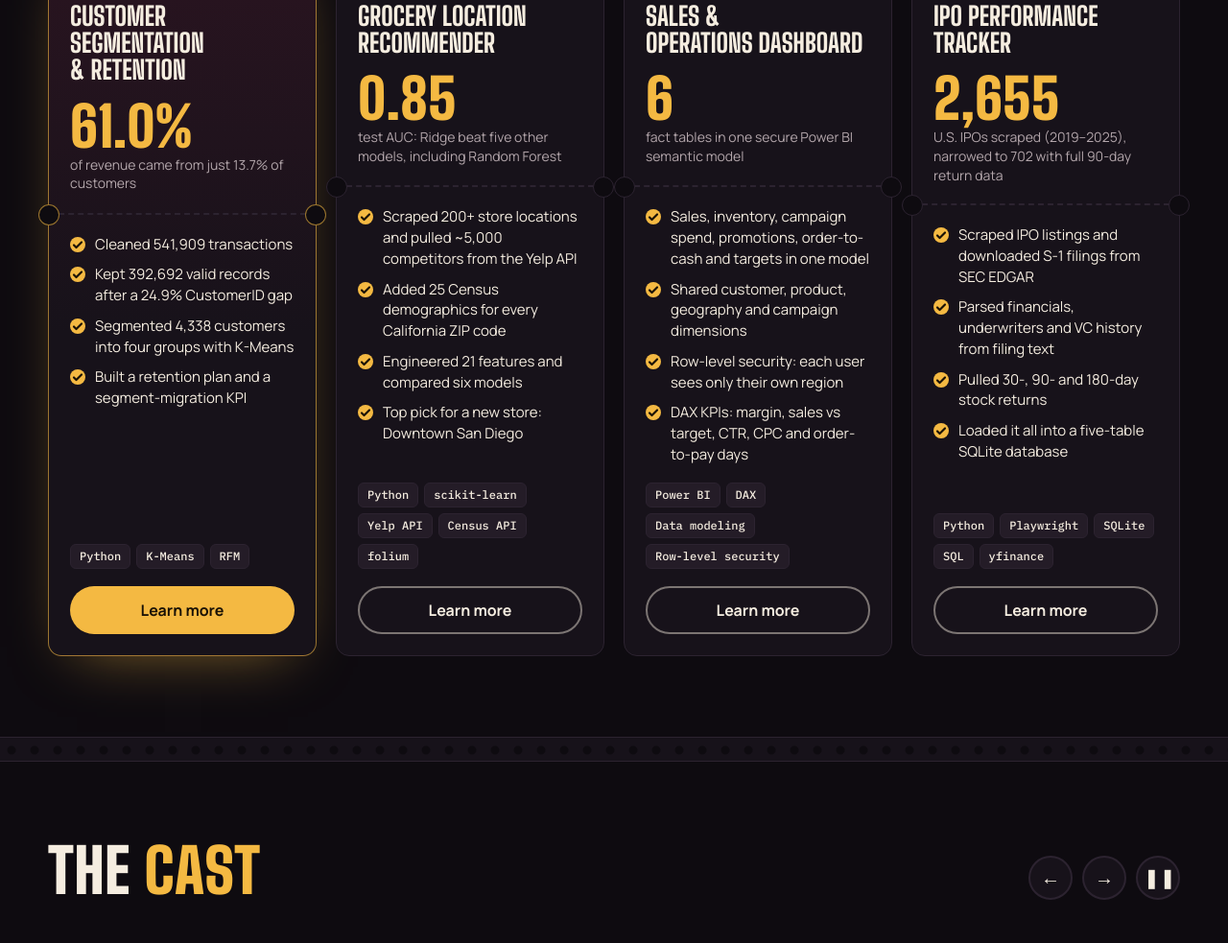
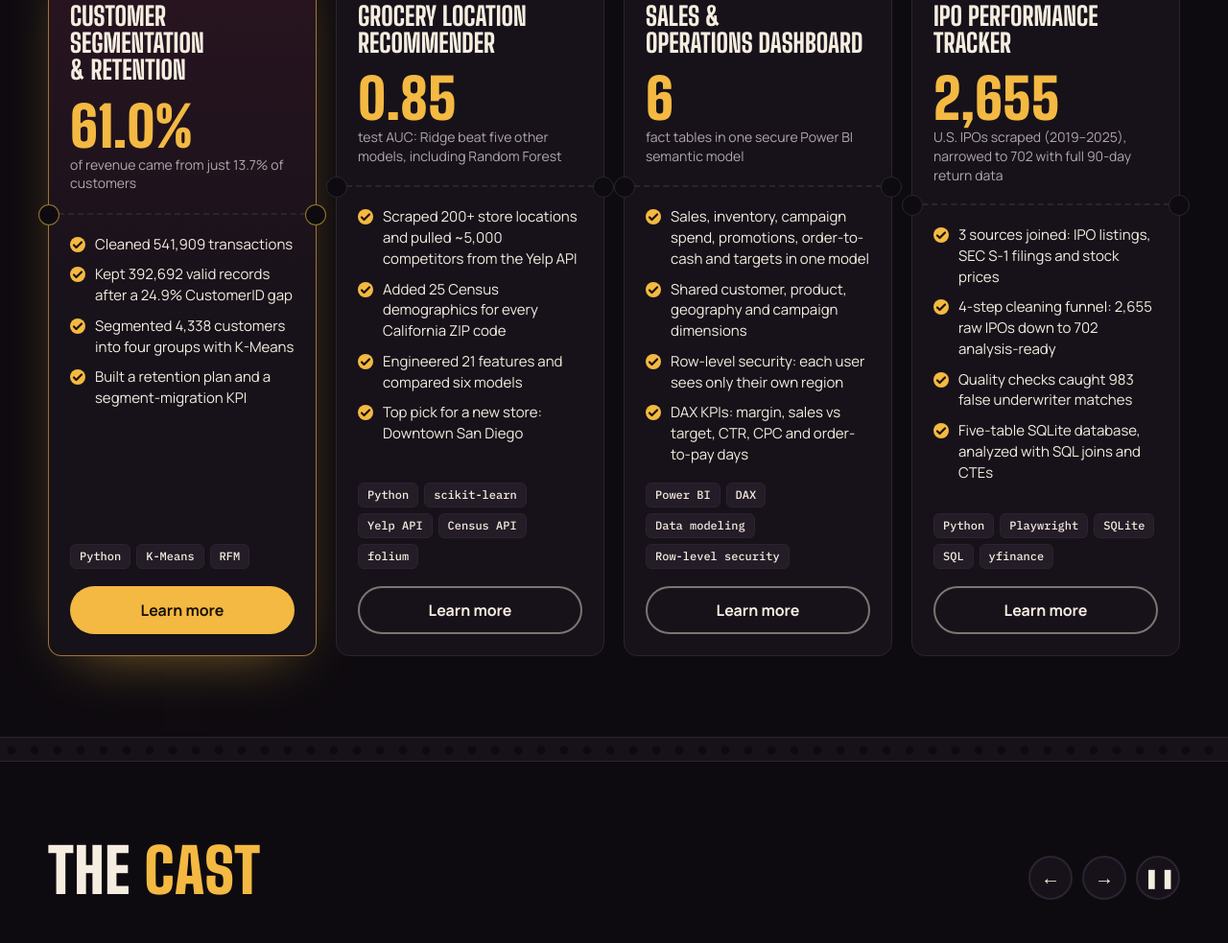
Before and after one commit to aditiba31/aditiba31.github.io, a plain HTML site: page index.html in a window 1280 px wide. Shown: the part 926-1909 px from the top of the page at 96% size. Drawn offline with nearby package versions, Linux system fonts and the light colour scheme.

Commit message:
Add files via upload

```diff
--- a/index.html
+++ b/index.html
@@ -449,10 +449,10 @@ const PROJECTS = [
     title:"IPO Performance Tracker",
     figure:"2,655", figNote:"U.S. IPOs scraped (2019–2025), narrowed to 702 with full 90-day return data",
     feats:[
-      "Scraped IPO listings and downloaded S-1 filings from SEC EDGAR",
-      "Parsed financials, underwriters and VC history from filing text",
-      "Pulled 30-, 90- and 180-day stock returns",
-      "Loaded it all into a five-table SQLite database"
+      "3 sources joined: IPO listings, SEC S-1 filings and stock prices",
+      "4-step cleaning funnel: 2,655 raw IPOs down to 702 analysis-ready",
+      "Quality checks caught 983 false underwriter matches",
+      "Five-table SQLite database, analyzed with SQL joins and CTEs"
     ],
     tools:["Python","Playwright","SQLite","SQL","yfinance"],
     hook:"IPOs from 2020 gained 45.8% in their first 90 days. IPOs from 2022 lost 39.0%.",
@@ -461,10 +461,11 @@ const PROJECTS = [
       "Scraped 2,655 IPO listings from stockanalysis.com, then found and downloaded each company's S-1 filing from SEC EDGAR.",
       "Parsed financials, underwriters and venture-capital history out of the filing text. When Crunchbase blocked scraping, extracted VC history from the S-1 filings instead.",
       "Cleaned the data step by step: removed 932 SPACs with no operating financials, IPOs with no offer price, and delisted stocks, leaving 702 IPOs with full 90-day return data.",
-      "Pulled 30-, 90- and 180-day returns with yfinance and loaded everything into a normalized five-table SQLite database for SQL analysis."
+      "Pulled 30-, 90- and 180-day returns with yfinance and loaded everything into a normalized five-table SQLite database (IPOs, financials, VC history, underwriters, price performance) for SQL analysis.",
+      "Ran cross-table data-quality checks and fixed what they exposed: a three-letter bank name (UBS) falsely matched in 983 filings, a downloader that saved the SEC homepage instead of the filing, and company IDs stored as decimals that broke EDGAR lookups."
     ],
-    result:"Average 90-day returns swung from +45.8% for 2020 IPOs to −39.0% for 2022 IPOs, tracking the shift from pandemic stimulus to aggressive rate hikes. Mid-tier banks Jefferies (+12.0%) and Barclays (+7.1%) beat Goldman Sachs (+1.2%) and Morgan Stanley (−1.4%) on 90-day returns.",
-    fit:"Any question that starts with scattered data: collecting it from websites and filings, modeling it in a clean database, then comparing performance across groups with SQL."
+    result:"A clean, query-ready database covering seven years of U.S. IPOs. Average 90-day returns swung from +45.8% for 2020 IPOs to −39.0% for 2022 IPOs, tracking the shift from pandemic stimulus to aggressive rate hikes, and stayed negative until nearly recovering in 2025 (−4.9%, partial year). Mid-tier banks Jefferies (+12.0%) and Barclays (+7.1%) beat Goldman Sachs (+1.2%) and Morgan Stanley (−1.4%) on 90-day returns.",
+    fit:"Any question that starts with scattered data: collecting it from websites and filings, checking it for errors, modeling it in a clean database, then comparing performance across groups with SQL."
   }
 ];
 
```
